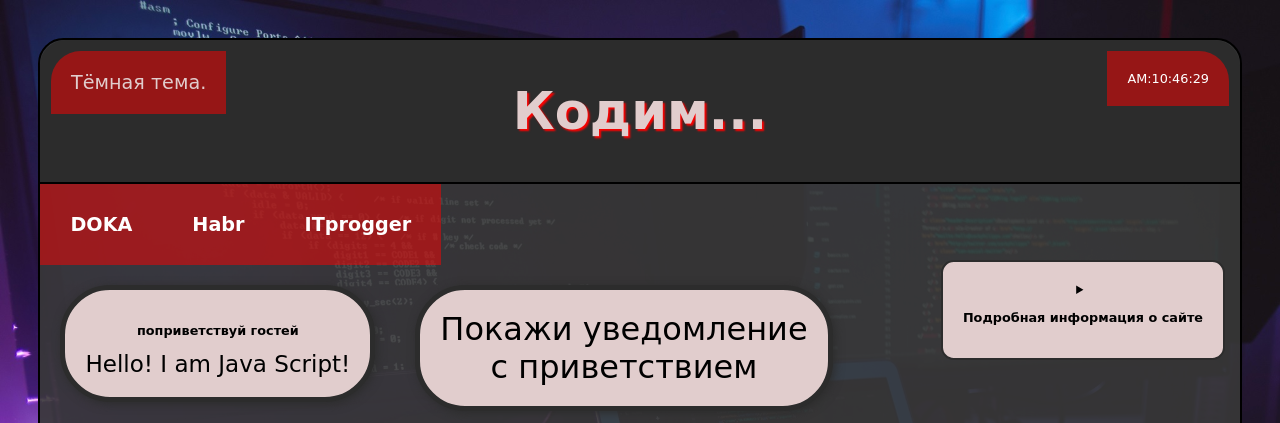
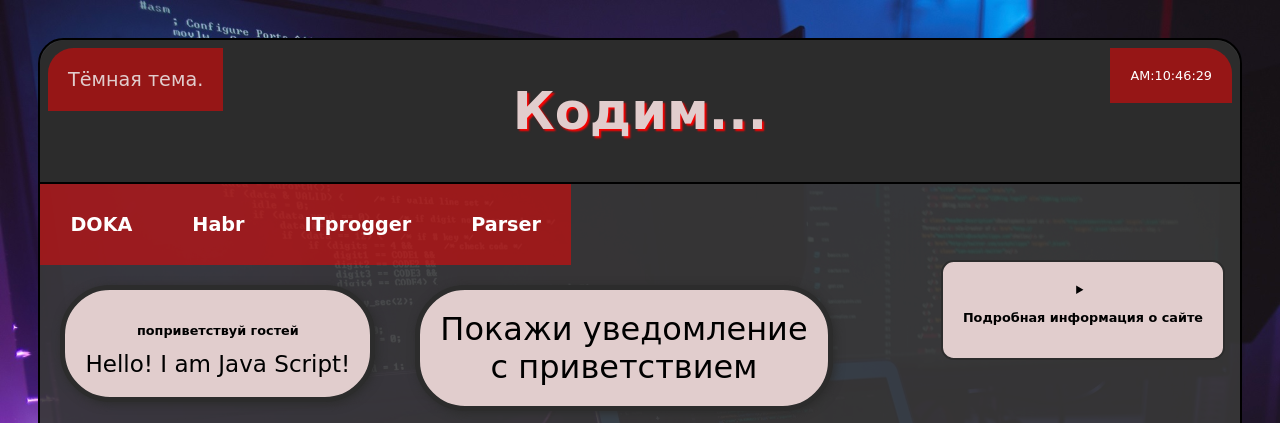
Before and after one commit to Reddevilarmy84/FastAPI, a Python web app: template templates/home.html in a window 1280 px wide. Shown: the top 423 px of the page. Run offline with Jinja, Linux system fonts and the light colour scheme; the template is opened without the code that fills it, so the values that code supplies are empty.

Commit message:
установить user-select d css, перенести время и блока с темой сайта

```diff
--- a/main.py
+++ b/main.py
@@ -11,3 +11,7 @@ app.mount("/static", StaticFiles(directory="static"), name="static")
 @app.get("/")
 async def home(request: Request):
     return templates.TemplateResponse("home.html", {"request":request})
+
+@app.get("/parser")
+async def home(request: Request):
+    return templates.TemplateResponse("parser.html", {"request":request})
--- a/static/main.css
+++ b/static/main.css
@@ -43,14 +43,14 @@ body {
 #theme {
     padding: 20px;
     position: absolute;
-    left: 51px;
-    top: 51px;
+    left: 48px;
+    top: 48px;
     background-color: rgba(255, 0, 0, 0.5);
     width: max-content;
     font-size: 1.5vw;
     font-family: "Comic Sans MS";
     color: #e1cdcd;
-    border-top-left-radius: 30px;
+    border-top-left-radius: 2rem;
     transition: all, 0.5s;
     user-select: none;
     cursor: pointer
@@ -66,12 +66,12 @@ body {
     color: white;
     position: absolute;
     width: max-content;
-    right: 51px;
-    top: 51px;
+    right: 48px;
+    top: 48px;
     font-family: "Comic Sans MS";
     font-size: 1.5vw;
     background-color: rgba(255, 0, 0, 0.5);
-    border-top-right-radius: 30px;
+    border-top-right-radius: 2rem;
     user-select: none;
 
 }
--- a/templates/home.html
+++ b/templates/home.html
@@ -81,7 +81,7 @@
                     практике полученные знания от изучения Хард скилов.</p>  <p>Стэк: FastAPI, HTML, CSS, JS</p>
             </details>
         </header>
-        <nav id="navigation">
+        <nav id="navigation" >
             <div class="navigation-item" id="link_1">
                 <a class="link"  href="https://doka.guide" target="_blank"><p class="pLink">DOKA</p></a>
                 <script>
@@ -105,6 +105,9 @@
                         window.open("https://itproger.com/")
                     })
                 </script>
+            </div>
+            <div class="navigation-item" id="link_4">
+                <a class="link" href="https://itproger.com/" target="_blank"><p class="pLink">Parser</p></a>
             </div>
         </nav>
         <section class="content" id="content">
```
Also changed, not shown: re.py (added, +41 -0 lines), templates/parser.html (added, +10 -0 lines).
